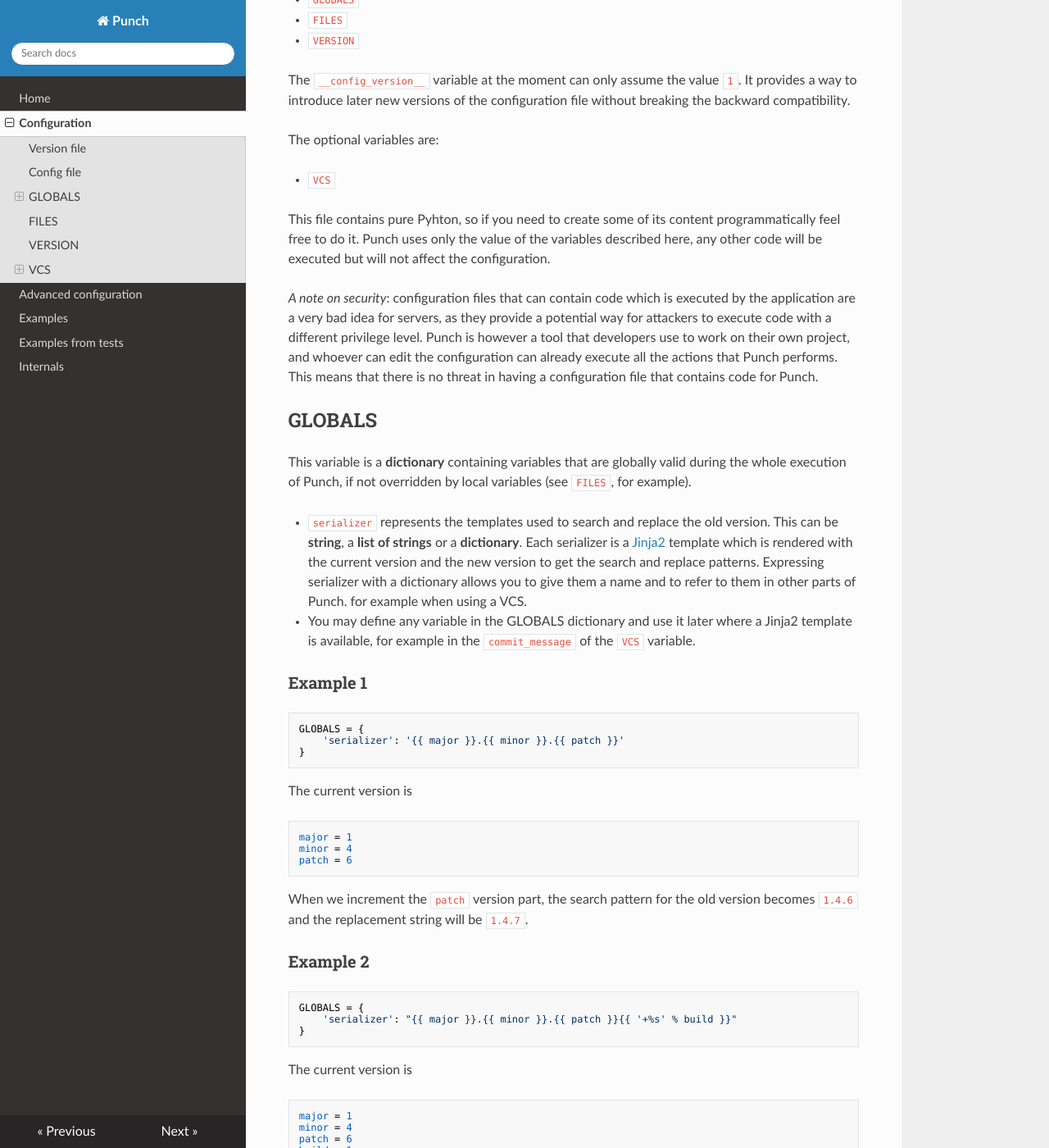
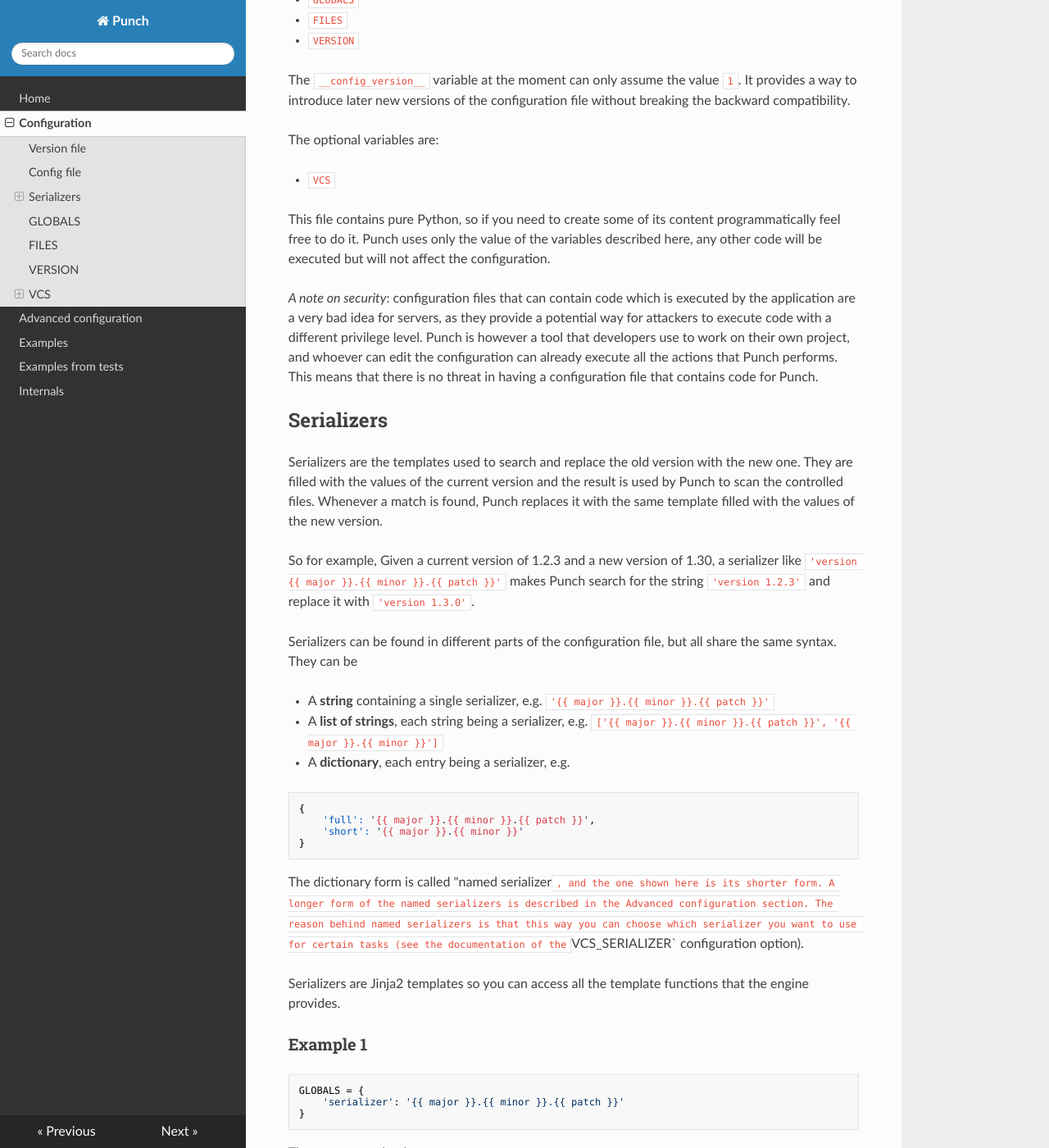
Before and after one commit to lgiordani/punch, an MkDocs documentation site: the page built from docs/configuration.md, in a window 1280 px wide and 1400 px high, scrolled down 1325 px. Shown: the whole window at 82% size. Built offline with MkDocs 1.6.1, drawn with Linux system fonts in a browser that asks for light colours; nearby versions of some CDN libraries; some of the changed text lies outside the part shown.

Commit message:
Clarifications about serializers

````diff
--- a/docs/configuration.md
+++ b/docs/configuration.md
@@ -62,16 +62,32 @@ The optional variables are:
 
 * `VCS`
 
-This file contains pure Pyhton, so if you need to create some of its content programmatically feel free to do it. Punch uses only the value of the variables described here, any other code will be executed but will not affect the configuration.
+This file contains pure Python, so if you need to create some of its content programmatically feel free to do it. Punch uses only the value of the variables described here, any other code will be executed but will not affect the configuration.
 
 *A note on security*: configuration files that can contain code which is executed by the application are a very bad idea for servers, as they provide a potential way for attackers to execute code with a different privilege level. Punch is however a tool that developers use to work on their own project, and whoever can edit the configuration can already execute all the actions that Punch performs. This means that there is no threat in having a configuration file that contains code for Punch.
 
-## GLOBALS
+## Serializers
 
-This variable is a **dictionary** containing variables that are globally valid during the whole execution of Punch, if not overridden by local variables (see `FILES`, for example).
+Serializers are the templates used to search and replace the old version with the new one. They are filled with the values of the current version and the result is used by Punch to scan the controlled files. Whenever a match is found, Punch replaces it with the same template filled with the values of the new version.
 
-* `serializer` represents the templates used to search and replace the old version. This can be **string**, a **list of strings** or a **dictionary**. Each serializer is a [Jinja2](http://jinja.pocoo.org/) template which is rendered with the current version and the new version to get the search and replace patterns. Expressing serializer with a dictionary allows you to give them a name and to refer to them in other parts of Punch. for example when using a VCS.
-* You may define any variable in the GLOBALS dictionary and use it later where a Jinja2 template is available, for example in the `commit_message` of the `VCS` variable.
+So for example, Given a current version of 1.2.3 and a new version of 1.30, a serializer like `'version {{ major }}.{{ minor }}.{{ patch }}'` makes Punch search for the string `'version 1.2.3'` and replace it with `'version 1.3.0'`.
+
+Serializers can be found in different parts of the configuration file, but all share the same syntax. They can be
+
+* A **string** containing a single serializer, e.g. `'{{ major }}.{{ minor }}.{{ patch }}'`
+* A **list of strings**, each string being a serializer, e.g. `['{{ major }}.{{ minor }}.{{ patch }}', '{{ major }}.{{ minor }}']`
+* A **dictionary**, each entry being a serializer, e.g.
+```
+{
+    'full': '{{ major }}.{{ minor }}.{{ patch }}',
+    'short': '{{ major }}.{{ minor }}'
+}
+```
+
+
+The dictionary form is called "named serializer`, and the one shown here is its shorter form. A longer form of the named serializers is described in the Advanced configuration section. The reason behind named serializers is that this way you can choose which serializer you want to use for certain tasks (see the documentation of the `VCS_SERIALIZER` configuration option).
+
+Serializers are Jinja2 templates so you can access all the template functions that the engine provides.
 
 ### Example 1
 
@@ -167,7 +183,13 @@ GLOBALS = {
 
 This is the same configuration shown in the previous example, but it uses named serializers. This allows you to refer to the serializers with a specific name in other parts of the Punch configuration file.
 
-### Example 6
+## GLOBALS
+
+This variable is a **dictionary** containing variables that are globally valid during the whole execution of Punch, if not overridden by local variables (see `FILES`, for example).
+
+* `serializer` is the set of serializers declared globally (see the section about Serializers).
+
+Custom variables can be defined adding their name and value, and reused in other parts of the configuration file.
 
 ``` python
 GLOBALS = {
@@ -180,8 +202,6 @@ VCS = {
     'commit_message': "Version {{ new_version }} - {{ myvar }}"
 }
 ```
-
-This shows how custom variables can be used in other parts of the configuration file.
 
 ## FILES
 
````
